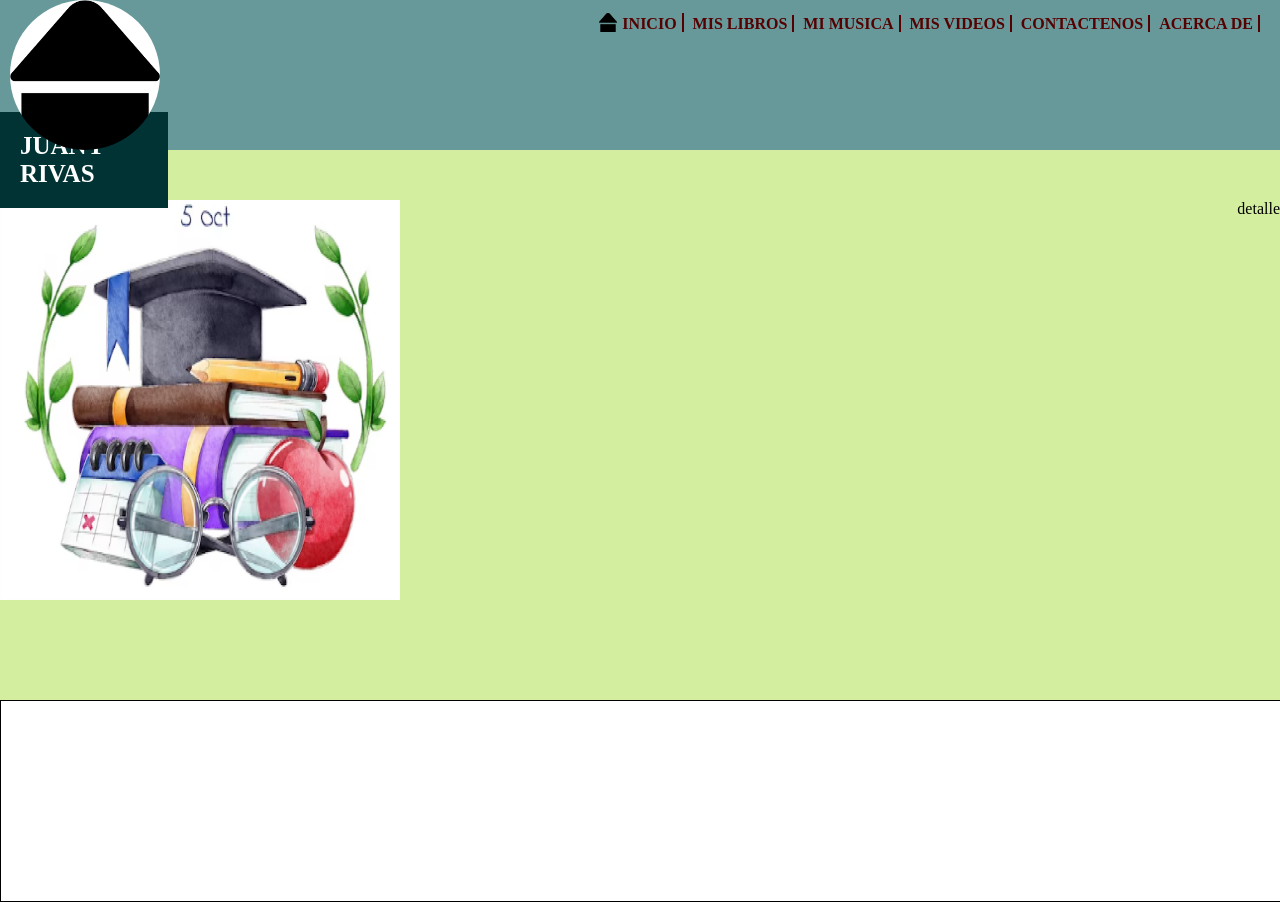
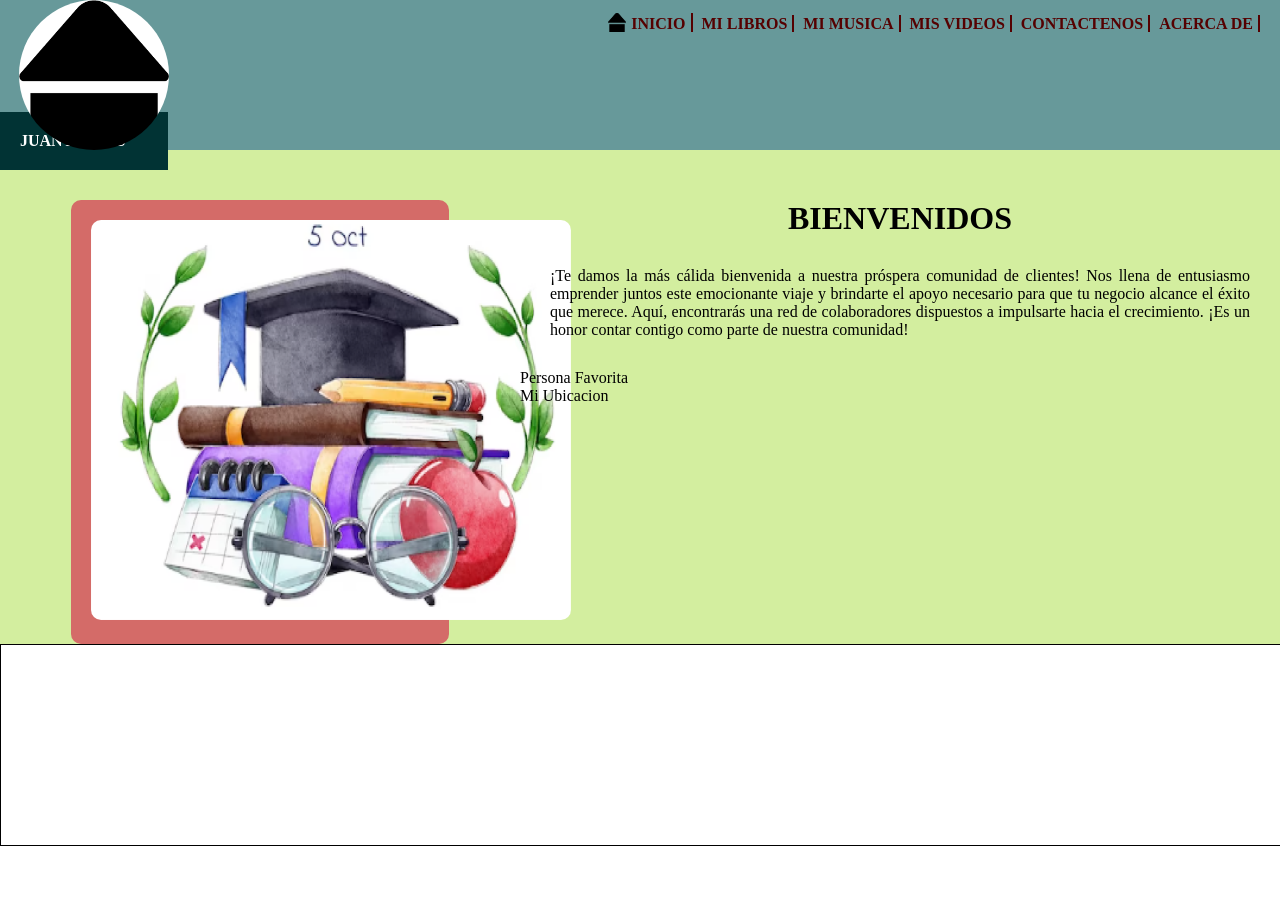
Before and after one commit to juanyr/miproyecto-1-2023, a plain HTML site: page index.html in a window 1280 px wide. After the commit the page ends 846 px from the top, so only its background shows below. Drawn offline with Linux system fonts and the light colour scheme.

Commit message:
detalles

```diff
--- a/css/estilo.css
+++ b/css/estilo.css
@@ -8,33 +8,27 @@
     display: flex;
 }
 #CuerpoContenido{
-     width: 100%;
-     display: flex;
-     padding-top: 50px;
-     height: 500px;
-     background-color: #D3EE9E;
-}
-#CuerpoImagen{
-    flex: 40%;
-}
-#Cuerpodetalle{
-   flex: 60%;
+    width: 100%;
+    background-color: #D3EE9F;
+    display: flex;
+    padding-top: 50px;
+
 }
 footer{
     width: 100%;
     height: 200px;
     border:1px solid black ;
 }
-#CabeceraImagenNombre{
-    flex: 30%
+#cabeceraImagenNombre{
+    flex: 30%;
 }
 #CabeceraMenu{
-    flex:70%;
+    flex: 70%;
     margin: 15px 20px 0 0;
     text-align: right;
+
 }
 ul li{
-    color: #550101;
     text-decoration: none;
     display: inline;
     border-right: solid 2px #550101;
@@ -48,27 +42,27 @@ ul li a{
 }
 ul li a:hover{
     color: white;
-    text-decoration: underline ;
+    text-decoration: underline;
 }
 #ImagenNombreRedondo{
     width: 150px;
     height: 150px;
     position: relative;
     z-index: 1000;
-    left: 10px;
+    left: 5%;
     background-image: url("../img/Recurso\ 7.png");
     background-repeat: no-repeat;
     background-size: cover;
     background-color: white;
     border-radius: 75px;
 }
-#NombreRectangulo{
+#nombreRectangulo{
     background-color: #013334;
     width: 10%;
     padding: 20px;
     color: white;
-    font-size: 25px;
-    text-transform:uppercase ;
+    font-size: 25pxs;
+    text-transform: uppercase;
     font-weight: bold;
     position: absolute;
     top: 14%;
@@ -78,5 +72,30 @@ ul li a:hover{
     padding: 2px 0 0 18px;
     background-size: 18px;
     background-repeat: no-repeat;
-
 }
+#CuerpoImagen{
+    flex: 40%;
+}
+#CuerpoDetalle{
+    flex: 60%;
+}
+#BordeImagen{
+    background-color: #d46b68;
+    padding: 20px;
+    text-align: center;
+    border-radius: 10px;
+    width: 65%;
+    margin: auto;
+}
+img{
+    border-radius: 10px;
+}
+h1{
+    text-align: center;
+    font-weight: bold;
+    text-transform: uppercase;
+}
+#DatosDetalle{
+    text-align: justify;
+    padding: 30px;
+}
--- a/index.html
+++ b/index.html
@@ -7,18 +7,16 @@
     <title>Document</title>
 </head>
 <body>
-    <!--Aqui colocamos el divdel menu cabecere-->
+    <!--Aqui colocamos el div del menu cabecera-->
     <div id="CabeceraContenido">
-        <div id="CabeceraImagenNombre">
+        <div id="cabeceraImagenNombre">
             <div id="ImagenNombreRedondo"></div>
-             <div id="NombreRectangulo">
-                Juany rivas
-             </div>
+            <div id="nombreRectangulo">Juany Rivas</div>
             </div>
             <div id="CabeceraMenu">
                 <ul>
                     <li id="LogoInicio"><a href="#">inicio</a></li>
-                 <li><a href="#">mis libros</a></a></li>
+                    <li><a href="#">mi libros</a></li>
                     <li><a href="#">mi musica</a></li>
                     <li><a href="#">mis videos</a></li>
                     <li><a href="#">contactenos</a></li>
@@ -26,18 +24,32 @@
                 </ul>
             </div>
 
-
     </div>
-    <!--Aqui colocamos el pie de la web-->
+    <!--Aqui colocamos el cuerpo del index-->
     <div id="CuerpoContenido">
         <div id="CuerpoImagen">
             <div id="BordeImagen">
-        <img src="/img/Recurso 1.png" height="400" width="400">
+                <img src="/img/Recurso 1.png" height="400" width="480">
             </div>
         </div>
-      <div id="CuerpoDetalle">detalle</div>
+        <div id="CuerpoDetalle">
+            <h1>Bienvenidos</h1>
+            <div id="DatosDetalle">
+                <p>¡Te damos la más cálida bienvenida a nuestra próspera comunidad de clientes!
+                    Nos llena de entusiasmo emprender juntos este emocionante viaje y brindarte el apoyo necesario para que tu negocio alcance el éxito que merece.
+                    Aquí, encontrarás una red de colaboradores dispuestos a impulsarte hacia el crecimiento. ¡Es un honor contar contigo como parte de nuestra comunidad!</p>
             </div>
-    <!--aqui colocaremos el pie de la web-->
+            <div id="Botones">
+                <div id="BotonFavorito">
+                    Persona Favorita
+                </div>
+                <div id="BotonUbicacion">
+                    Mi Ubicacion
+                </div>
+            </div>
+        </div>
+    </div>
+    <!--Aqui colocaremos el pie de la web-->
     <footer></footer>
 </body>
 </html>
```
Lines whose indentation alone changed are shown as unchanged.
